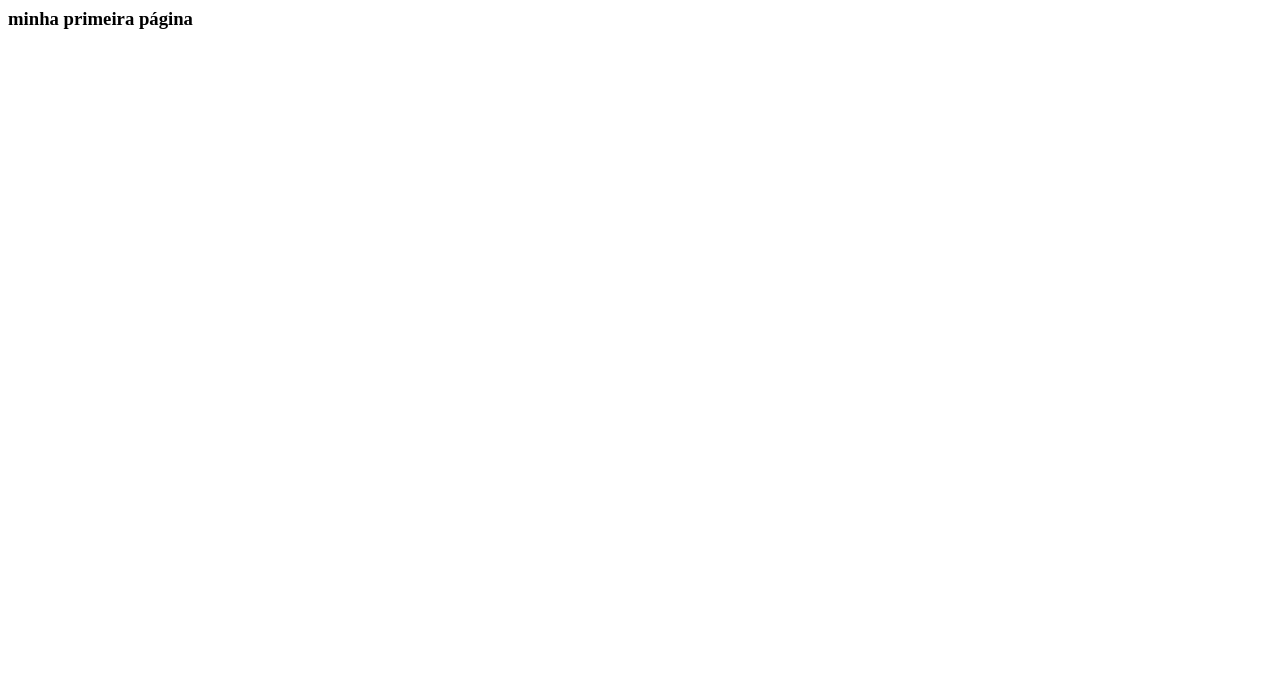
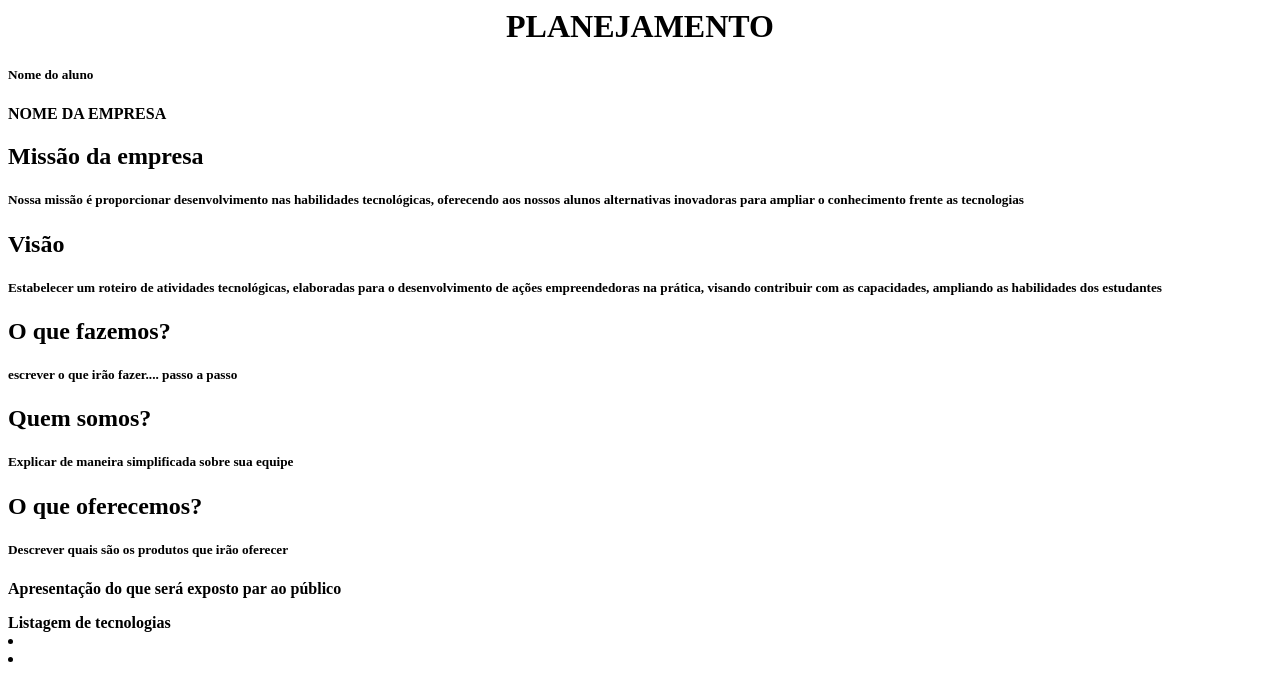
Before and after one commit to isadoraayala/repertoriomusical, a plain HTML site: page index.html in a window 1280 px wide. Drawn offline with Linux system fonts and the light colour scheme.

Commit message:
Update index.html

```diff
--- a/index.html
+++ b/index.html
@@ -1,3 +1,34 @@
 <html>
-  <h3> minha primeira página </h3>
+
+<h1 align="center">PLANEJAMENTO</h1>
+
+<h5 align=”right”>Nome do aluno</h5>
+
+<b>NOME DA EMPRESA<b>
+
+<h2 align=”left”> <b> Missão da empresa</h2><b>
+<h5 align=“justify”> <p> Nossa missão é proporcionar desenvolvimento nas habilidades tecnológicas, oferecendo aos nossos alunos alternativas inovadoras para ampliar o conhecimento frente as tecnologias</h5>
+
+<h2 align=”left”> <b>Visão</h2><b>
+<h5 align=“justify”> <p>Estabelecer um roteiro de atividades tecnológicas, elaboradas para o desenvolvimento de ações empreendedoras na prática, visando contribuir com as capacidades, ampliando as habilidades dos estudantes</h5>
+
+<h2 align=”left”> <b>O que fazemos?</h2><b>
+<h5 align=“justify”> <p> escrever o que irão fazer.... passo a passo</h5>
+
+<h2 align=”left”> <b>Quem somos?</h2><b>
+<h5 align=“justify”> <p>Explicar de maneira simplificada sobre sua equipe</h5>
+
+<h2 align=”left”> <b>O que oferecemos?</h2><b>
+<h5 align=“justify”> <p>Descrever quais são os produtos que irão oferecer</h5>
+
+  <div class="Apresentações">
+  <p> Apresentação do que será exposto par ao público</p>
+  <img scrc-"C:\Users\Acer\Documents\Aulas 2022\Programacao\reuniao 10_08\GEProgramacao2906-main" alt-"imagem mapa conceitual"
+</div>
+<div> Listagem de tecnologias
+  <li> <!--<html></html> Todo documento html deve iniciar e finalizar com essa tag--></li>
+  <li> <!--<p></p> parágrafo--> </li>
+</div>
+
+
 </html>
```
